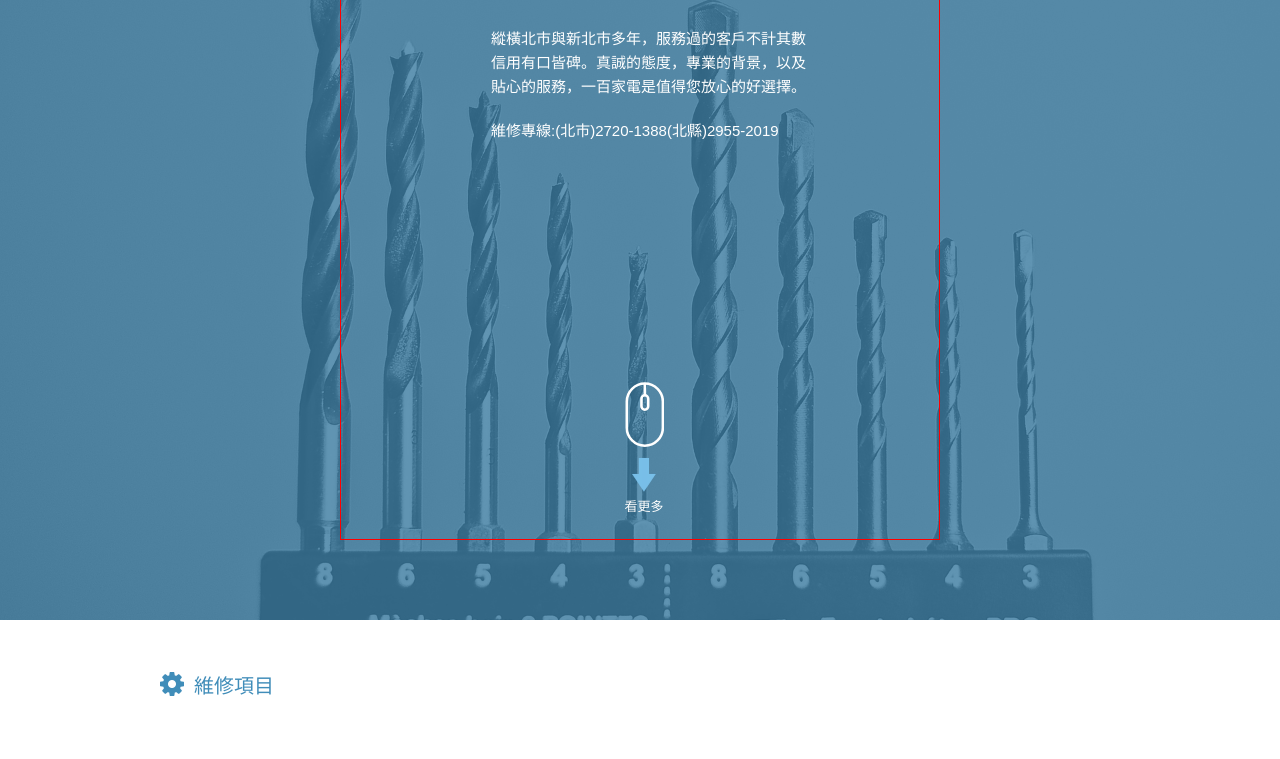
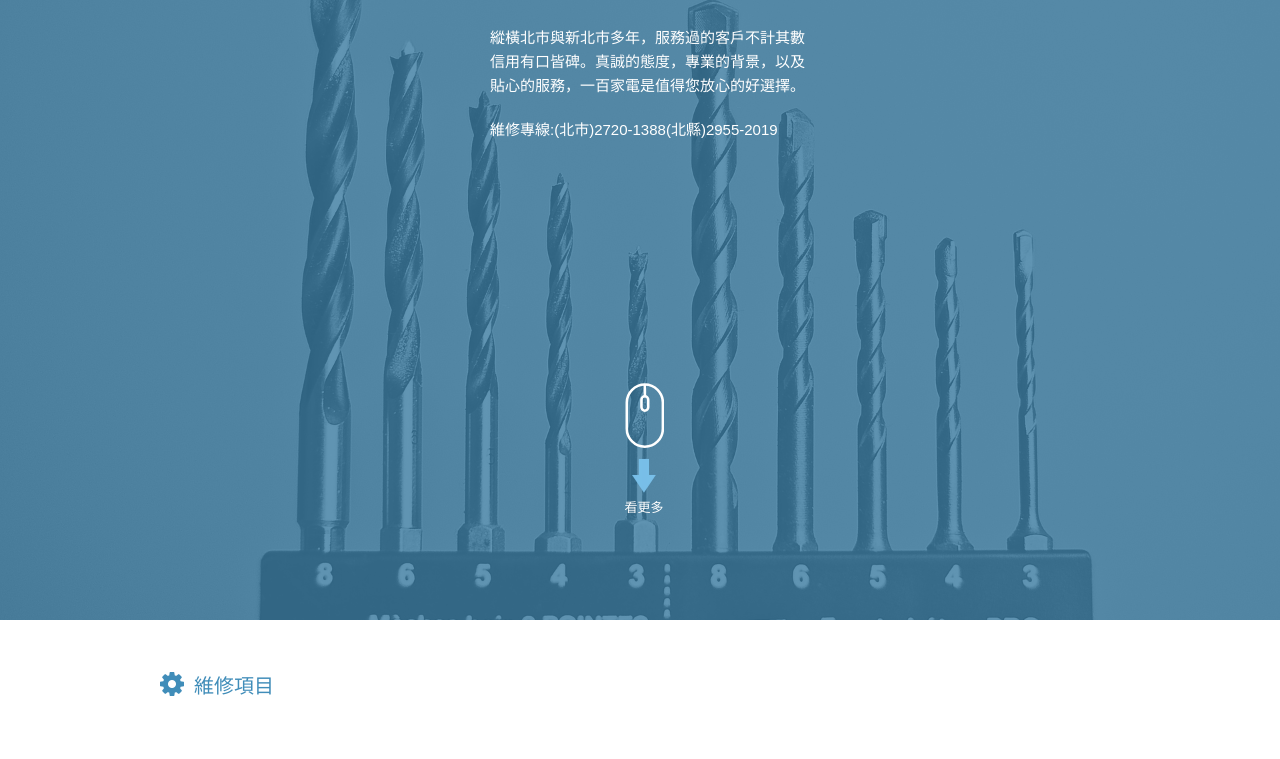
Before and after one commit to abbyd0208/hundred2, a plain HTML site: page index.htm in a window 1280 px wide. Shown: the part 180-939 px from the top of the page. Drawn offline with Linux system fonts and the light colour scheme.

Commit message:
take off the red line

```diff
--- a/css/layout.css
+++ b/css/layout.css
@@ -4,7 +4,7 @@
 /*header==============*/
 header.c1{ width:100%; height:100vh; background:#3a7ba1 url(../images/header_1920x1280.jpg) center top no-repeat; background-size:100% auto; position:relative; }
 header.c1::before{ display:block; content:""; width:100%; height:100vh; background:#3a7ba1; position:absolute; left:0; top:0; opacity:0.8;}
-header.c1 .inner{width:600px; height:80vh; position:absolute; left:50%; top:80px; margin-left:-300px; text-align:center; border:1px solid red;/**/ }
+header.c1 .inner{width:600px; height:80vh; position:absolute; left:50%; top:80px; margin-left:-300px; text-align:center;}
 header.c1 .inner h1{ color:#fff; font-weight:bold; text-shadow:0px 2px 1px rgba(0,0,0,0.2); }
 header.c1 .inner h2{color:#fff; margin-bottom:30px;}
 header.c1 .inner p.slogan{ width:320px; margin-left:150px; font-size:15px; text-align:left; color:#fff;}
```
